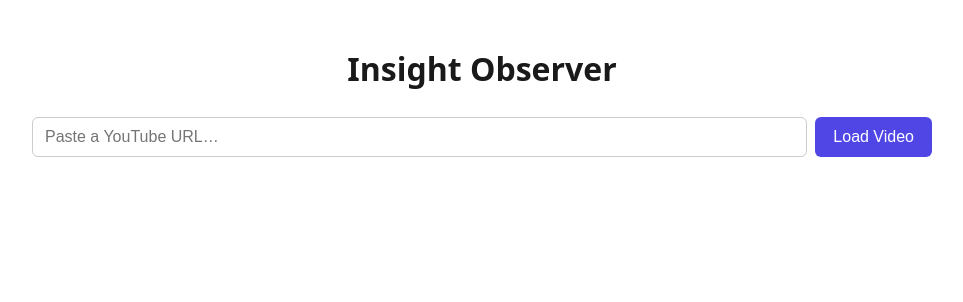
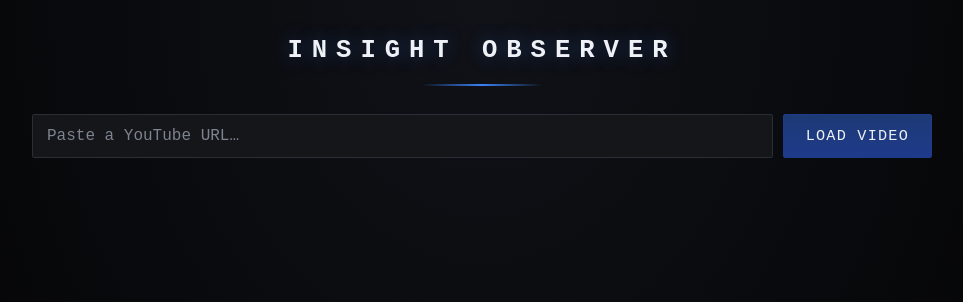
Before and after one commit to GongNT/Gen-AI-HW-1, a React (Vite) app: page / in a window 1280 px wide. Shown: the top 302 px of the page, without its empty margins (158-1121 px from the left). Built offline with nearby package versions, Linux system fonts and the light colour scheme.

Commit message:
Apply cinematic black/blue/silver theme

```diff
--- a/src/App.css
+++ b/src/App.css
@@ -1,62 +1,131 @@
 .app {
   max-width: 900px;
   margin: 0 auto;
-  padding: 24px 16px 64px;
-  font-family: system-ui, sans-serif;
-  color: #1a1a1a;
+  padding: 32px 20px 72px;
+  color: var(--silver);
+  position: relative;
+}
+
+.app::before,
+.app::after {
+  content: '';
+  position: fixed;
+  left: 0;
+  right: 0;
+  height: 28px;
+  background: var(--black-deep);
+  z-index: -1;
+}
+.app::before {
+  top: 0;
+}
+.app::after {
+  bottom: 0;
 }
 
 h1 {
   text-align: center;
+  text-transform: uppercase;
+  letter-spacing: 0.35em;
+  font-weight: 600;
+  color: var(--silver-bright);
+  font-size: 1.6rem;
+  margin: 0 0 8px;
+  text-shadow: 0 0 18px var(--blue-glow);
+}
+
+h1::after {
+  content: '';
+  display: block;
+  width: 120px;
+  height: 2px;
+  margin: 14px auto 0;
+  background: linear-gradient(90deg, transparent, var(--blue), transparent);
+}
+
+h2,
+h3 {
+  color: var(--silver-bright);
+  letter-spacing: 0.04em;
 }
 
 .error-text {
-  color: #c0392b;
+  color: #f87171;
   font-weight: 600;
+  border-left: 3px solid #f87171;
+  padding: 8px 12px;
+  background: rgba(248, 113, 113, 0.08);
 }
 
 .url-form {
   display: flex;
-  gap: 8px;
-  margin: 24px 0;
+  gap: 10px;
+  margin: 28px 0;
 }
 
-.url-form input {
+.url-form input,
+.chat-input-row input {
   flex: 1;
-  padding: 10px 12px;
+  padding: 12px 14px;
   font-size: 1rem;
-  border: 1px solid #ccc;
-  border-radius: 6px;
+  font-family: inherit;
+  border: 1px solid var(--border);
+  border-radius: 2px;
+  background: var(--panel);
+  color: var(--silver-bright);
+}
+
+.url-form input:focus,
+.chat-input-row input:focus {
+  outline: none;
+  border-color: var(--blue);
+  box-shadow: 0 0 0 3px var(--blue-glow);
+}
+
+.url-form input::placeholder,
+.chat-input-row input::placeholder {
+  color: var(--silver-dim);
 }
 
 button {
-  padding: 10px 18px;
-  font-size: 1rem;
-  border: none;
-  border-radius: 6px;
-  background: #4f46e5;
-  color: white;
+  padding: 12px 22px;
+  font-size: 0.95rem;
+  font-family: inherit;
+  letter-spacing: 0.08em;
+  text-transform: uppercase;
+  border: 1px solid var(--blue-deep);
+  border-radius: 2px;
+  background: linear-gradient(180deg, #1d3a75, var(--blue-deep));
+  color: var(--silver-bright);
   cursor: pointer;
+  transition: all 0.15s ease;
+}
+
+button:hover:not(:disabled) {
+  border-color: var(--blue);
+  box-shadow: 0 0 14px var(--blue-glow);
 }
 
 button:disabled {
-  opacity: 0.6;
+  opacity: 0.45;
   cursor: not-allowed;
 }
 
 .metadata-card,
 .evaluation-card,
 .report-card {
-  background: #f7f7f9;
-  border-radius: 10px;
-  padding: 16px 20px;
-  margin: 16px 0;
+  background: var(--panel);
+  border: 1px solid var(--border);
+  border-left: 3px solid var(--blue);
+  border-radius: 2px;
+  padding: 18px 22px;
+  margin: 18px 0;
   white-space: pre-wrap;
 }
 
 .watch-stage {
   display: flex;
-  gap: 16px;
+  gap: 20px;
   align-items: flex-start;
   flex-wrap: wrap;
 }
@@ -64,6 +133,9 @@ button:disabled {
 .video-wrapper {
   flex: 2 1 480px;
   aspect-ratio: 16 / 9;
+  background: black;
+  border: 1px solid var(--border);
+  box-shadow: 0 0 24px rgba(0, 0, 0, 0.6);
 }
 
 .youtube-player {
@@ -75,10 +147,20 @@ button:disabled {
   flex: 1 1 220px;
 }
 
+.webcam-wrapper p {
+  color: var(--silver-dim);
+  font-size: 0.85rem;
+  text-transform: uppercase;
+  letter-spacing: 0.08em;
+  margin-bottom: 8px;
+}
+
 .webcam-preview {
   width: 100%;
   max-width: 260px;
-  border-radius: 8px;
+  border-radius: 2px;
+  border: 1px solid var(--blue-deep);
+  box-shadow: 0 0 16px var(--blue-glow);
   transform: scaleX(-1);
 }
 
@@ -92,19 +174,28 @@ button:disabled {
 .chat-log {
   max-height: 400px;
   overflow-y: auto;
-  border: 1px solid #ddd;
-  border-radius: 8px;
-  padding: 12px;
-  background: #fff;
+  border: 1px solid var(--border);
+  border-radius: 2px;
+  padding: 14px;
+  background: var(--black-deep);
 }
 
 .chat-bubble {
-  margin-bottom: 10px;
-  line-height: 1.4;
+  margin-bottom: 12px;
+  line-height: 1.5;
+  color: var(--silver);
+}
+
+.chat-bubble strong {
+  color: var(--blue);
 }
 
 .chat-bubble.user {
   text-align: right;
+}
+
+.chat-bubble.user strong {
+  color: var(--silver-bright);
 }
 
 .chat-input-row {
@@ -112,20 +203,19 @@ button:disabled {
   gap: 8px;
 }
 
-.chat-input-row input {
-  flex: 1;
-  padding: 10px 12px;
-  font-size: 1rem;
-  border: 1px solid #ccc;
-  border-radius: 6px;
+.end-chat-btn {
+  background: linear-gradient(180deg, #4a1d1d, #7f1d1d);
+  border-color: #7f1d1d;
 }
 
-.end-chat-btn {
-  background: #b91c1c;
+.end-chat-btn:hover:not(:disabled) {
+  border-color: #f87171;
+  box-shadow: 0 0 14px rgba(248, 113, 113, 0.35);
 }
 
 pre {
   font-family: inherit;
   white-space: pre-wrap;
   word-wrap: break-word;
+  color: var(--silver);
 }
--- a/src/index.css
+++ b/src/index.css
@@ -1,10 +1,26 @@
 :root {
-  color-scheme: light dark;
-  font: 16px/1.5 system-ui, 'Segoe UI', Roboto, sans-serif;
+  --black: #0a0b0d;
+  --black-deep: #050506;
+  --panel: #14161a;
+  --panel-raised: #1b1e24;
+  --blue: #3b82f6;
+  --blue-deep: #1e3a8a;
+  --blue-glow: rgba(59, 130, 246, 0.35);
+  --silver: #c7ccd4;
+  --silver-bright: #eef1f5;
+  --silver-dim: #7d838f;
+  --border: #2a2e37;
+
+  color-scheme: dark;
+  font: 16px/1.5 'Courier New', ui-monospace, Consolas, monospace;
+  color: var(--silver);
+  background: var(--black);
 }
 
 body {
   margin: 0;
+  background: radial-gradient(ellipse at top, #101218 0%, var(--black-deep) 70%);
+  min-height: 100svh;
 }
 
 #root {
```
